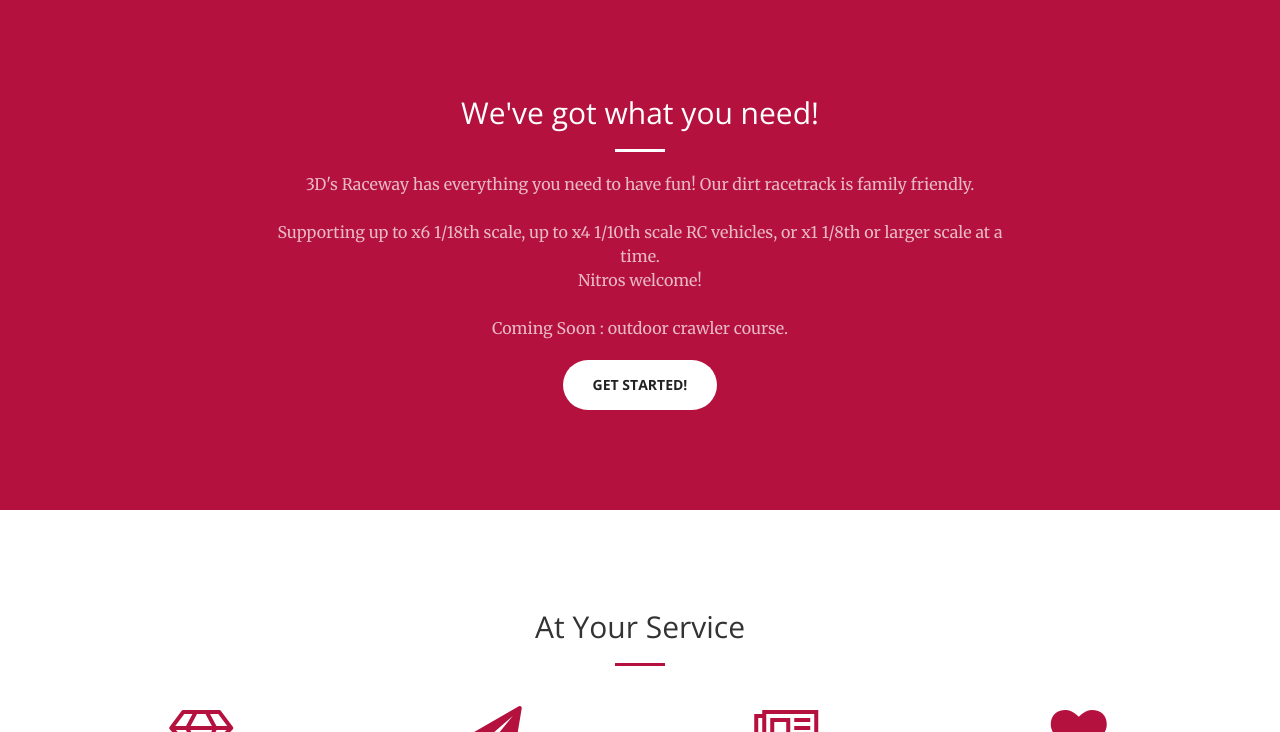
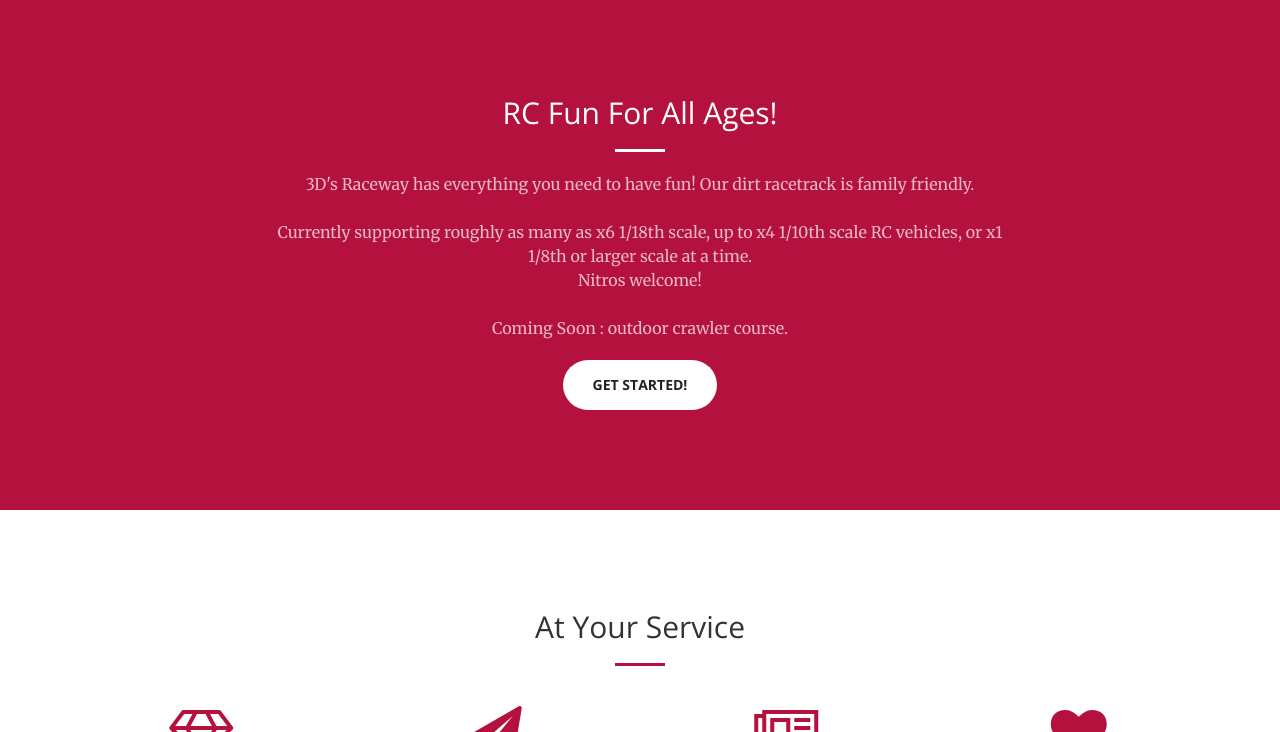
Before and after one commit to 3DsRaceway/3dsraceway, a Jekyll site: the page built from index.html, in a window 1280 px wide and 900 px high, scrolled down 736 px, cut to the strip 168-900 px from the top of the window. Built offline with Jekyll 4.4.1, drawn with Linux system fonts in a browser that asks for light colours; some of the changed text lies outside the part shown.

Commit message:
2018 season updates

```diff
--- a/_includes/aside.html
+++ b/_includes/aside.html
@@ -3,6 +3,8 @@
           <div class="call-to-action">
               <h2>Sign Up Now To Use The Track - Its Free!</h2>
               <a href="https://goo.gl/forms/rYcIPq9CAb3IzjJA3" class="btn btn-default btn-xl wow tada">Register Now!</a>
+              <h4><i>By using the track you agree to the terms of service as found on the registration form.</i></h4>
+
           </div>
       </div>
   </aside>
--- a/_includes/call-to-action.html
+++ b/_includes/call-to-action.html
@@ -2,12 +2,12 @@
     <div class="container">
         <div class="row">
             <div class="col-lg-8 col-lg-offset-2 text-center">
-                <h2 class="section-heading">We've got what you need!</h2>
+                <h2 class="section-heading">RC Fun For All Ages!</h2>
                 <hr class="light">
                 <!-- <p class="text-faded">Start Bootstrap has everything you need to get your new website up and running in no time! All of the templates and themes on Start Bootstrap are open source, free to download, and easy to use. No strings attached!</p> -->
                 <p class="text-faded">3D's Raceway has everything you need to have fun!
                   Our dirt racetrack is family friendly.</br>
-                </br>Supporting up to x6 1/18th scale, up to x4 1/10th scale RC vehicles, or x1 1/8th or larger scale at a time.
+                </br>Currently supporting roughly as many as x6 1/18th scale, up to x4 1/10th scale RC vehicles, or x1 1/8th or larger scale at a time.
                   </br>Nitros welcome!
                 </br> </br>Coming Soon : outdoor crawler course.
                 </p>
--- a/_includes/map.html
+++ b/_includes/map.html
@@ -4,9 +4,7 @@
 
       <div class="row">
 
-        <div class="col-lg-4 col-sm-6 text-center">
-
-
+        <div class="col-lg-4 col-sm-6 col-lg-offset-1 text-center">
           </br>
           </br>
 
@@ -15,8 +13,6 @@
             <i class="fa fa-4x fa-map-marker fa-stack-2x wow bounceIn text-primary" style="color: yellow; margin-left: 20px"></i>
           </span>
 
-
-
           <h3>
             </br>
             Join the fun : </br></br>
@@ -24,9 +20,20 @@
             500 Tama Street </br>
             Slater,IA 50244
           </h3>
+
+            <h4>
+              </br>
+              <i>
+                Conveniently located within 1 block of Nelson City Park (playground), Casey's Gas Station (restrooms), and South Story Bank & Trust (ATM available).
+              </br>
+              </br>
+                Parking available on 5th Ave.
+              </i>
+            </h4>
+
         </div>
 
-        <div class="col-lg-4 col-sm-6">
+        <div class="col-lg-4 col-sm-6 col-lg-offset-1">
           <iframe
             src="https://www.google.com/maps/embed?pb=!1m17!1m11!1m3!1d700.4709399227365!2d-93.68051056171966!3d41.87837630327555!2m2!1f0!2f0!3m2!1i1024!2i768!4f13.1!3m3!1m2!1s0x87ee7e1506aa0fa3%3A0x73a13facdf3e8b5d!2s500+Tama+St%2C+Slater%2C+IA+50244!5e1!3m2!1sen!2sus!4v1503952375716"
             width="600"
--- a/_includes/nav.html
+++ b/_includes/nav.html
@@ -21,7 +21,7 @@
                     <a class="page-scroll" href="#services">Services</a>
                 </li>
                 <li>
-                    <a class="page-scroll" href="#portfolio">Media</a>
+                    <a class="page-scroll" href="#news">News</a>
                 </li>
                 <li>
                     <a class="page-scroll" href="#register">Register</a>
@@ -32,6 +32,9 @@
                 <li>
                     <a class="page-scroll" href="#map">Map</a>
                 </li>
+                <li>
+                  <a class="page-scroll" href="#portfolio">Media</a>
+                </li>
             </ul>
         </div>
         <!-- /.navbar-collapse -->
--- /dev/null
+++ b/_includes/news.html
@@ -0,0 +1,46 @@
+<section class="bg-dark" id="news">
+    <div class="container">
+        <div class="row">
+            <div class="col-lg-12 text-center">
+                <h2 class="section-heading"> News & Updates </h2>
+                <hr class="primary">
+            </div>
+        </div>
+    </div>
+
+    <div class="container">
+        <div class="row">
+
+            <div class="col-lg-12 col-md-12 text-center">
+                <div class="service-box">
+                    <i class="fa fa-4x fa-newspaper-o wow bounceIn text-primary" data-wow-delay=".2s"></i>
+                    <h3>2018 - New Track Layout!</h3>
+                    <p class="text-muted">
+                      3D's Raceway has undergone expansion this year and has a new layout!
+                      </br>
+                      The dirt has been re-worked to better support a wider range of RC's!
+                    </p>
+                </div>
+              </br>
+              </br>
+                <a href="#" class="portfolio-box">
+                    <img src="img/2018/2017-dec-snow.jpg" class="img-responsive" alt="">
+                    <div class="portfolio-box-caption">
+                        <div class="portfolio-box-caption-content">
+                            <div class="project-category text-faded">
+                                December 2017 Snow
+                            </div>
+                            <div class="project-name">
+                                Can't wait to see what it looks like in 2018?
+                              </br>
+                                Come check it out!
+                            </div>
+                        </div>
+                    </div>
+                </a>
+
+            </div>
+
+        </div>
+    </div>
+</section>
--- a/_layouts/front.html
+++ b/_layouts/front.html
@@ -8,10 +8,11 @@
   {% include header.html %}
   {% include call-to-action.html %}
   {% include services.html %}
-  {% include portfolio.html %}
+  {% include news.html %}
   {% include aside.html %}
   {% include contact.html %}
   {% include map.html %}
+  {% include portfolio.html %}
   {% include scripts.html %}
   {% include footer.html %}
 </body>
```
Also changed, not shown: img/2018/2017-dec-snow.jpg (added), img/2018/20171229_205914.jpg (added), 5 other files.
